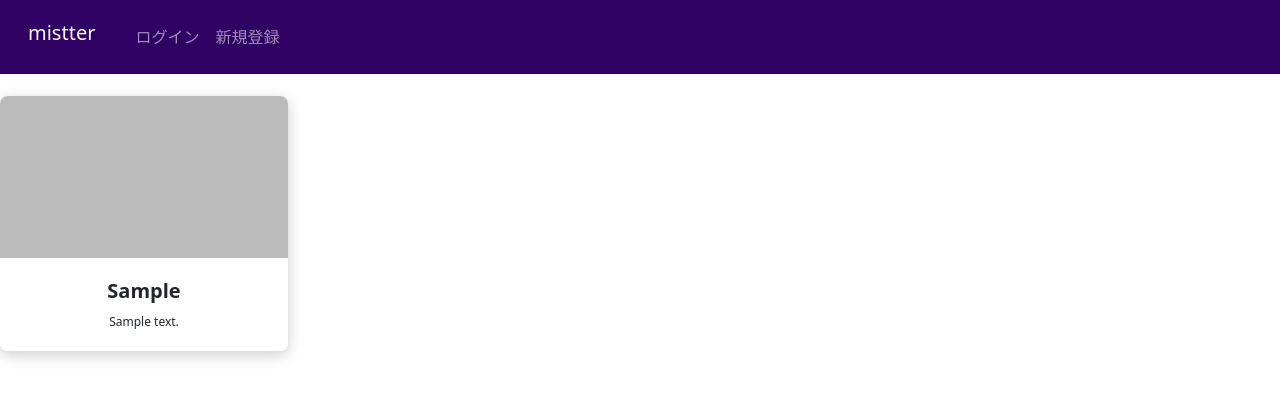
After one commit to takumisasaki/mistake, a Django app: template nayamidic/templates/post_search.html in a window 1280 px wide. The commit adds this page. Shown: the top 399 px of the page. Run offline with Django 3.2, Linux system fonts and the light colour scheme; the template is opened without the code that fills it: values that come from a table or form of the project are taken from there, others are empty; tables that the repository leaves empty hold one stand-in row (values such as "Sample post"); parts of the project's set-up code (start-up, migrations or seed data) failed here and were passed over.

Commit message:
add searchpost_card

```diff
--- a/nayamidic/mistake/urls.py
+++ b/nayamidic/mistake/urls.py
@@ -1,7 +1,7 @@
 from django.urls import path
 # from .views import signupfunk
 from . import views
-from .views import FollowView, HomeView, PostCreate, Signup, Login, Logout, PostView, UserUpdate, PostEdit, PostList, UserDetail, deletefunc, mypagefunk, likefunc, deletefunc
+from .views import FollowView, HomeView, PostCreate, Signup, Login, Logout, SearchListView ,PostView, UserUpdate, PostEdit, PostList, UserDetail,deletefunc, mypagefunk, likefunc, deletefunc
 
 
 urlpatterns = [
@@ -16,9 +16,10 @@ urlpatterns = [
     path('post_edit/<int:pk>', PostEdit.as_view(), name='post_edit'),
     path('post_delete/<int:pk>', deletefunc, name='post_delete'),
     path('my_page/<int:pk>', mypagefunk, name='my_page'),
-    path('toppage', PostList.as_view(), name='toppage'),
+    path('toppage/', PostList.as_view(), name='toppage'),
     path('like/', likefunc, name='like'),
     path('follow/', FollowView.as_view(), name="follow"),
     path('user_detail/<int:pk>', UserDetail.as_view(), name="user_detail"),
+    path('post_search/', SearchListView.as_view(), name="post_search"),
     # path('test/', SampleChoiceView.as_view(), name='test'),
 ]
--- a/nayamidic/static/css/style.css
+++ b/nayamidic/static/css/style.css
@@ -222,3 +222,39 @@ body {
   border-radius: 0.25rem;
   transition: border-color .15s ease-in-out,box-shadow .15s ease-in-out;
 }
+
+/* 投稿カード */
+.card_{
+  width: 288px;
+  height: auto;
+  border-radius: 8px;
+  overflow: hidden;
+  box-shadow: 0 4px 15px rgba(0,0,0,.2);
+  text-align: center;
+}
+.card__imgframe{
+  width: 100%;
+  height: auto;
+  padding-top: 56.25%;
+  background: #bbb;
+  box-sizing: border-box;
+}
+.card__textbox{
+  width: 100%;
+  height: auto;
+  padding: 20px 18px;
+  background: #fff;
+  box-sizing: border-box;
+}
+.card__textbox > * + *{
+  margin-top: 10px;
+}
+.card__titletext{
+  font-size: 20px;
+  font-weight: bold;
+  line-height: 125%;
+}
+.card__overviewtext{
+  font-size: 12px;
+  line-height: 150%;
+}
--- a/nayamidic/templates/base.html
+++ b/nayamidic/templates/base.html
@@ -26,7 +26,7 @@
     <header class="header-top header">
     <nav class="navbar navbar-expand-lg navbar-dark bg-purple" style="background-color: #2f0163;">
       <div class="container-fluid">
-        <a class="nav-link active" href="{% url 'toppage' %}"><h1 class="navbar-brand">ミスったー</h1></a>
+        <a class="nav-link active" href="{% url 'toppage' %}"><h1 class="navbar-brand">mistter</h1></a>
         {% if request.user.is_authenticated %}
         <button class="navbar-toggler" type="button" data-bs-toggle="collapse" data-bs-target="#navbarSupportedContent" aria-controls="navbarSupportedContent" aria-expanded="false" aria-label="Toggle navigation">
           <span class="navbar-toggler-icon"></span>
@@ -36,10 +36,10 @@
             <li class="nav-item">
               <a class="nav-link active" aria-current="page" href="{% url 'my_page' user.pk %}">マイページ</a>
             </li>
-            <form method="GET"
-            <input name="search" placeholder="検索する">
-
-
+            <form method="GET" action="{% url 'post_search' %}">
+              <input name="q" class="form-control me-2" type="search" placeholder="Search" aria-label="Search">
+              <button>Search</button>
+            </form>
           </ul>
           <ul class="navbar-nav mr-auto">
             <li class="nav-item">
@@ -65,6 +65,7 @@
       </div>
     </nav>
   </header>
+<br /><br /><br /><br />
 
     {% block content %}
     {% endblock content %}
--- /dev/null
+++ b/nayamidic/templates/post_search.html
@@ -0,0 +1,23 @@
+{% extends 'templates/base.html' %}
+{% load static %}
+
+{% block customcss %}
+<link href="{% static 'static/css/style.css' %}" rel="stylesheet">
+{% endblock customcss %}
+
+
+{% block content %}
+    {% for post in  object_list %}
+    <div class="card_">
+        <div class="card__imgframe"></div>
+        <div class="card__textbox">
+          <div class="card__titletext">
+            {{ post.categories }}
+          </div>
+          <div class="card__overviewtext">
+            {{ post.text }}
+          </div>
+        </div>
+      </div>
+            {% endfor %}
+{% endblock content %}
```
Also changed, not shown: nayamidic/mistake/views.py (+14 -5 lines), nayamidic/templates/search.html (deleted, +0 -13 lines).
